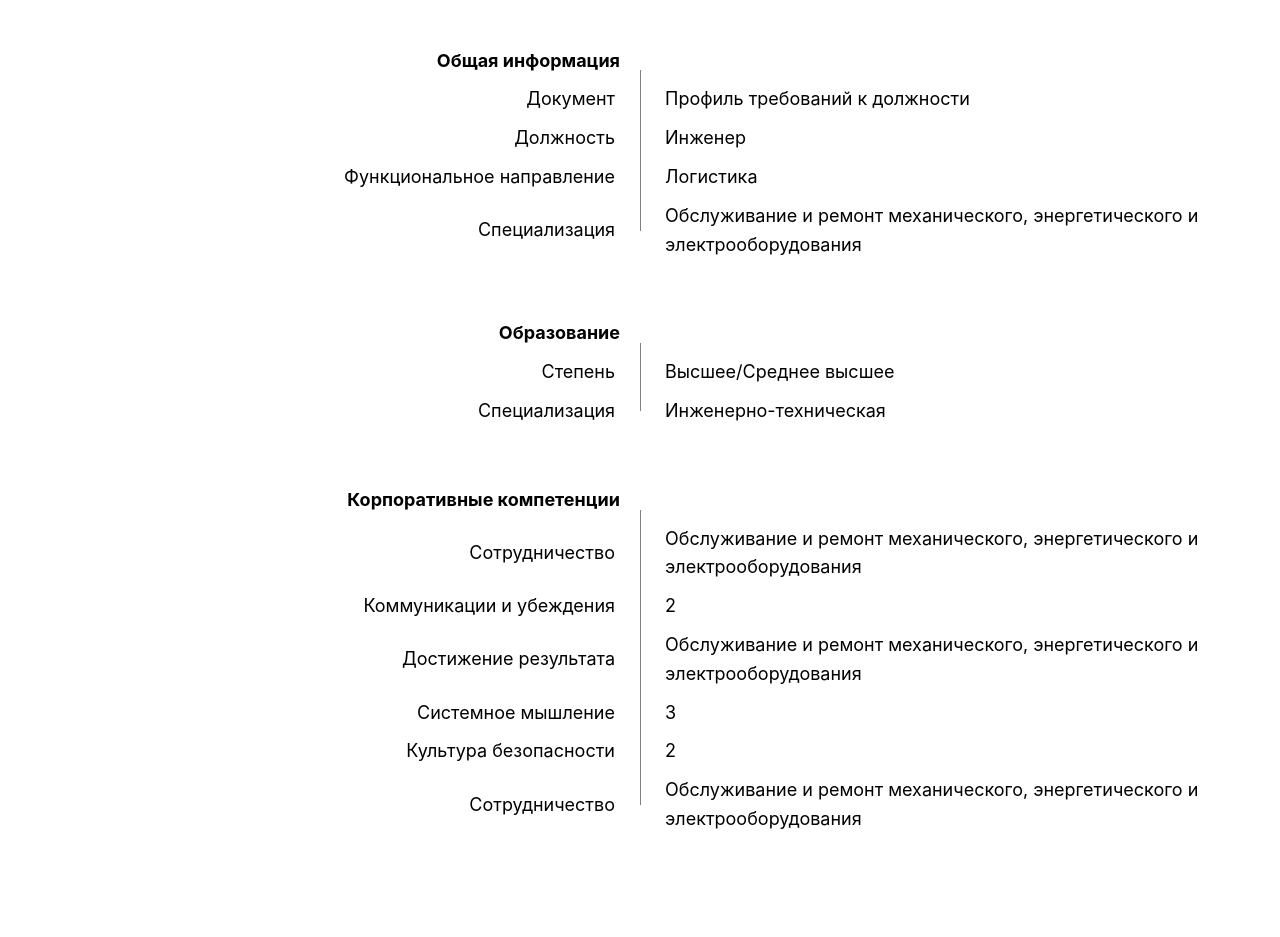
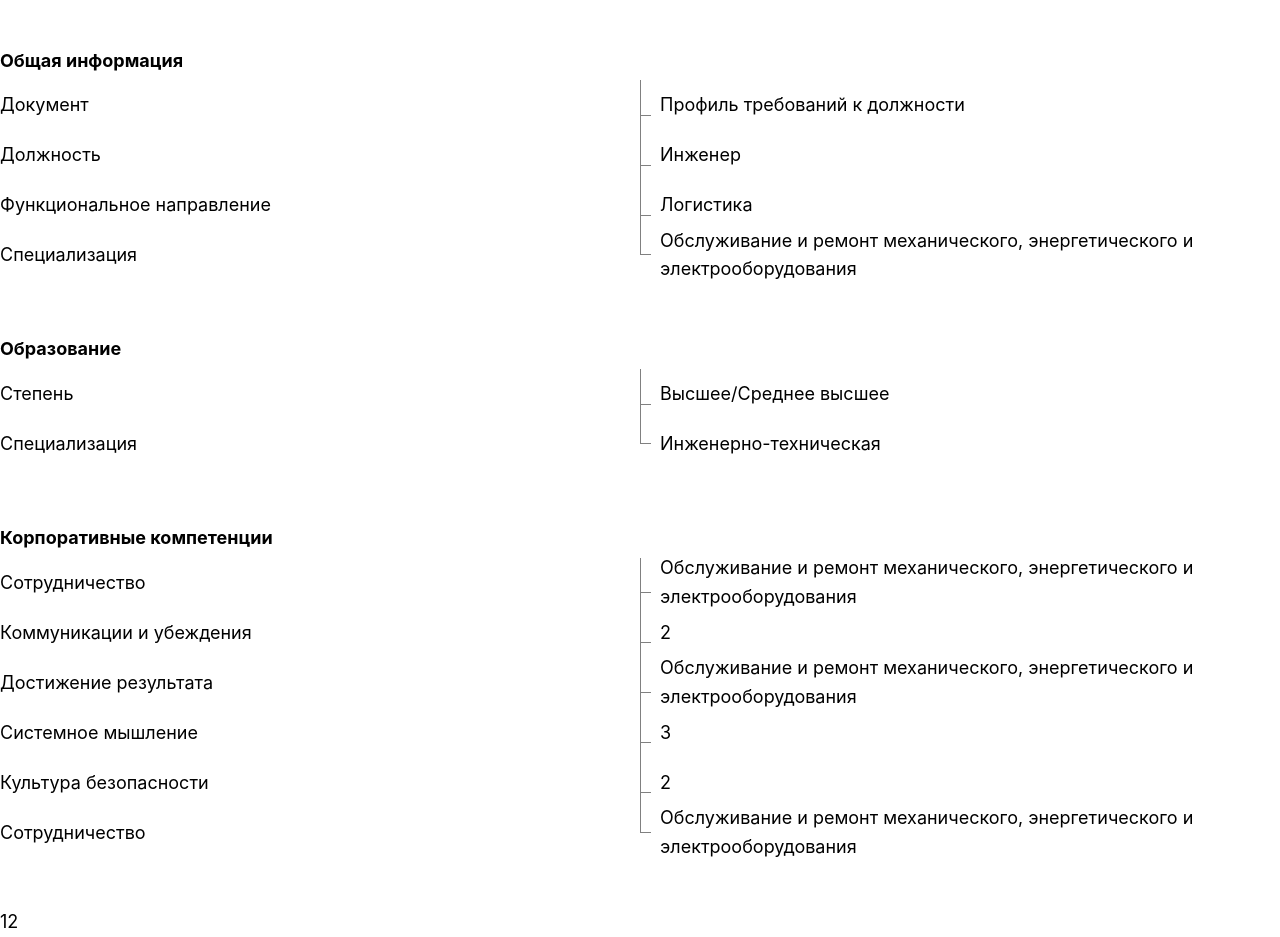
Before and after one commit to TryToCatchMyPromise/nextjs-blog, a Next.js app: page /posts/AxesPro in a window 1280 px wide. Shown: the part 180-1117 px from the top of the page. Before the commit the page ends 1069 px from the top, so only its background shows below. Built offline with nearby package versions, Linux system fonts and the light colour scheme.

Commit message:
Stupid commit

```diff
--- a/components/AxesProSection.module.css
+++ b/components/AxesProSection.module.css
@@ -24,29 +24,47 @@
     display: flex;
     flex-direction: row;
     align-items: center;
+    align-content: center;
     align-self: stretch;
+    height: 50px;
+    /*min-height: 38px;*/
+    /*max-height: 150px;*/
     /*box-sizing: content-box;*/
     /*flex-flow: row wrap;*/
+
+
+    /*overflow: hidden;*/
+
+
+
 }
 
 .left {
-    justify-content: flex-end;
+    /*display: flex;*/
+    /*justify-content: flex-end;*/
     /*padding-right: 20px;*/
     text-align: right;
     padding: 5px 20px 5px 0;
     flex: 1 0;
-    white-space: nowrap;
+    white-space: pre-wrap;
+    /*align-self: stretch;*/
+
 }
 
 .right {
+    /*display: flex;*/
     position: relative;
-    justify-content: flex-start;
+    /*justify-content: flex-start;*/
+    /*align-content: stretch;*/
     /*padding-left: 20px;*/
     text-align: left;
+    height: 100%;
     padding: 5px 0 5px 20px;
     /*border-left: 1px solid gray;*/
-    flex: 1 0
-;
+    flex: 1 0;
+    white-space: pre-wrap;
+    /*overflow: hidden;*/
+
 }
 
 .mainProperty {
@@ -80,17 +98,36 @@ font-weight: bold;
 }
 
 .rightOverlay {
+    display: flex;
+    align-items: center;
+    justify-content: flex-start;
     position: absolute;
     z-index: 5;
     width: 100%;
     height: 100%;
+    /*height: 1000px;*/
     border-left: 1px solid grey;
-    top: -10px;
-    left: -5px;
+    /*top: -10px;*/
+    left: 0px;
+
+}
+
+.stick {
+    position: relative;
+    top: 10px;
+    width: 10px;
+    border-bottom: 1px solid grey;
+}
+
+.bodyLine:last-child .right .rightOverlay .stick {
+    top: 0px;
+
 }
 
 .bodyLine:last-child .right .rightOverlay {
     top: -50%;
+    align-items: flex-end;
+
 }
 /*.line {*/
 /*    height: 100%;*/
--- a/components/AxesProSection.tsx
+++ b/components/AxesProSection.tsx
@@ -40,11 +40,13 @@ const AxesProSection = ({
                         return (
                             <div className={classes.bodyLine}>
                                 <div className={classes.left + " " + classes.item}>{p.property}</div>
-                                <div className={classes.lineContainer}>
-                                    <div className={classes.line}></div>
+                                {/*<div className={classes.lineContainer}>*/}
+                                {/*    <div className={classes.line}></div>*/}
+                                {/*</div>*/}
+                                <div className={classes.right + " " + classes.item}>{p.value}
+                                <div className={classes.rightOverlay}>
+                                    <div className={classes.stick}></div>
                                 </div>
-                                <div className={classes.right + " " + classes.item}>{p.value}
-                                <div className={classes.rightOverlay}></div>
                                 </div>
                             </div>
                         )
--- a/pages/posts/AxesPro.module.css
+++ b/pages/posts/AxesPro.module.css
@@ -6,3 +6,9 @@
 .container {
     margin-top: 100px;
 }
+
+.testContainer {
+    display: flex;
+    flex-direction: row;
+
+}
--- a/pages/posts/AxesPro.tsx
+++ b/pages/posts/AxesPro.tsx
@@ -79,6 +79,10 @@ const AxesPro =
                         {/*        }*/}
                         {/*    }*/}
                         {/*)}*/}
+                    </div>
+                    <div className={classes.testContainer}>
+                        <div className={classes.left}>1</div>
+                        <div className={classes.right}>2</div>
                     </div>
                 </div>
             </>
```
